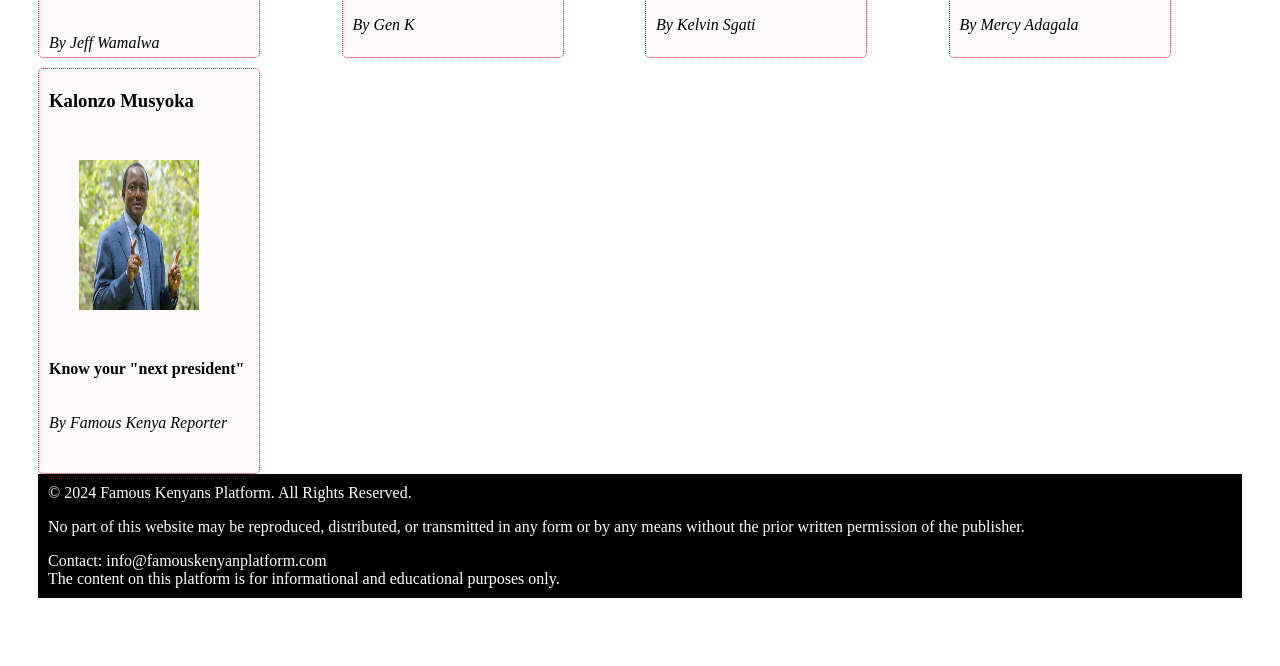
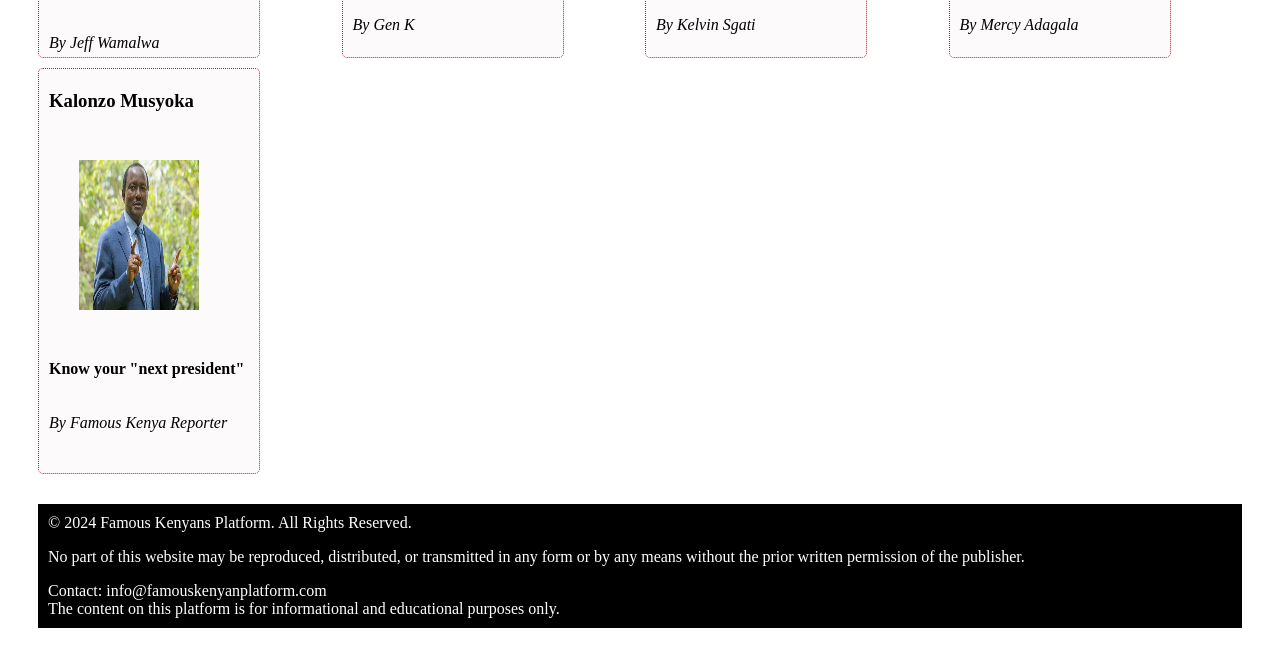
Before and after one commit to Gen-Kaudi/Famous-Kenya, a plain HTML site: page index.html in a window 1280 px wide. Shown: the part 458-1124 px from the top of the page. Before the commit the page ends 1094 px from the top, so only its background shows below. Drawn offline with Linux system fonts and the light colour scheme.

Commit message:
Correct footer margins

```diff
--- a/footer.css
+++ b/footer.css
@@ -6,5 +6,8 @@ footer{
     margin-bottom: 0px;
     padding: 10px;
     position: relative;
-    margin-bottom: 0;
+    margin-bottom: 0%;
+    margin-top: 30px;
+    margin-left: 0px;
+    margin-right: 0px;
 }
```
